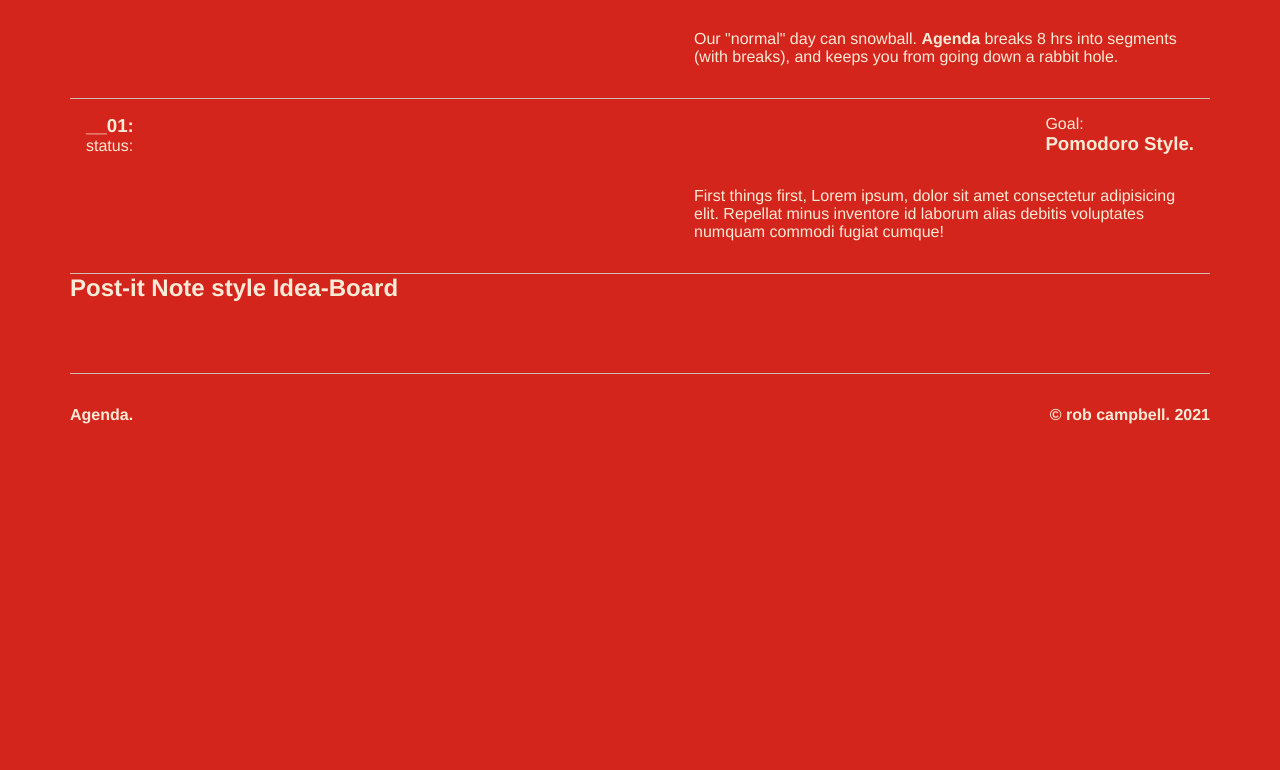
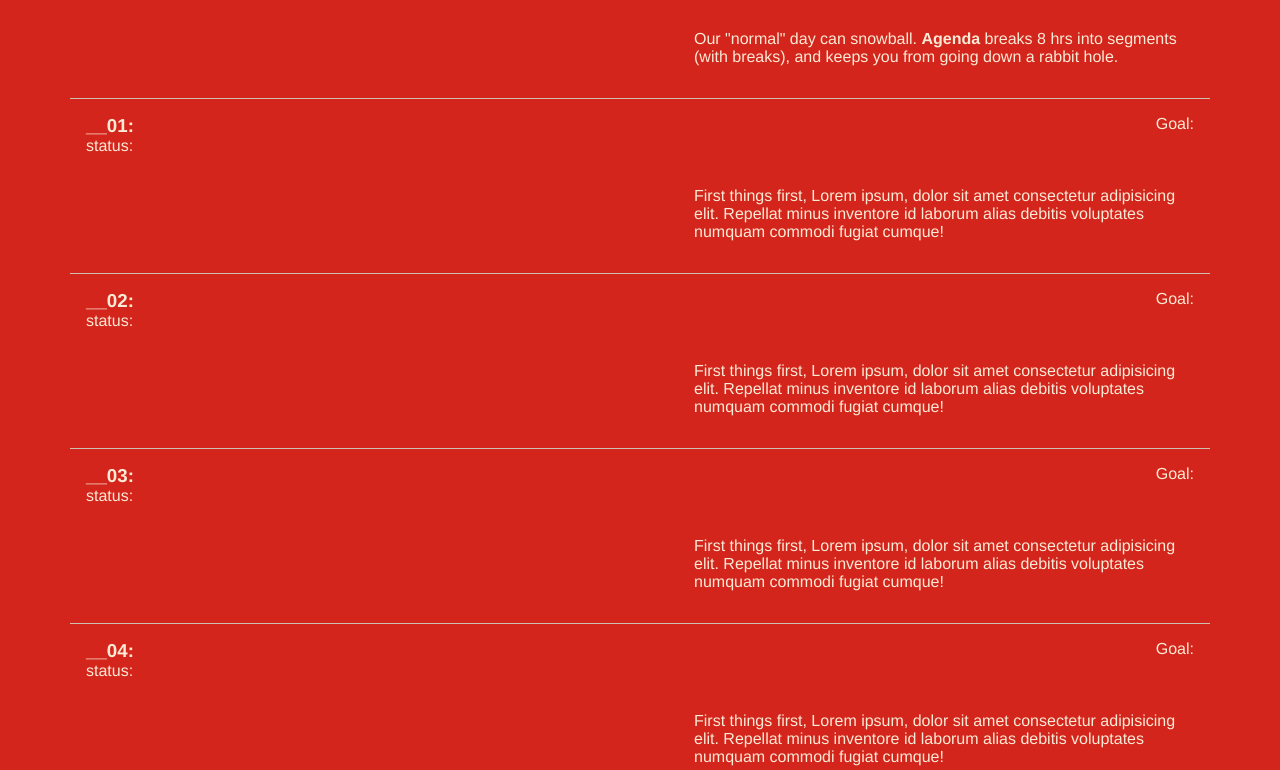
Before and after one commit to robdcampbell/Agenda, a React (Create React App) app: page / in a window 1280 px wide. Shown: the part 630-1400 px from the top of the page. Before the commit the page ends 1086 px from the top, so only its background shows below. Built offline with nearby package versions, Linux system fonts and the light colour scheme.

Commit message:
add segment feed and begin making each segment dynamic

```diff
--- a/src/App.css
+++ b/src/App.css
@@ -201,6 +201,7 @@ Idea Board
 */
 .idea__board {
   min-height: 100px;
+  padding: 1rem 0;
   border-bottom: var(--white-2) solid 1px;
 }
 
--- a/src/App.js
+++ b/src/App.js
@@ -4,6 +4,7 @@ import Header from "./components/Header";
 import IdeaBoard from "./components/IdeaBoard";
 import Intro from "./components/Intro";
 import Segment from "./components/Segment";
+import SegmentFeed from "./components/SegmentFeed";
 
 function App() {
   return (
@@ -12,7 +13,7 @@ function App() {
         <Header />
         <Intro />
         {/* 8 SECTIONS */}
-        <Segment />
+        <SegmentFeed />
 
         <IdeaBoard />
         <Footer />
--- a/src/components/IdeaBoard.js
+++ b/src/components/IdeaBoard.js
@@ -4,6 +4,7 @@ const IdeaBoard = () => {
   return (
     <section className="idea__board">
       <h2>Post-it Note style Idea-Board</h2>
+      <h2>Coming Soon...</h2>
     </section>
   );
 };
--- a/src/components/Segment.js
+++ b/src/components/Segment.js
@@ -1,16 +1,15 @@
 import React from "react";
 
-const Segment = () => {
+const Segment = ({ index }) => {
   return (
     <section className="intro__section">
       <div className="titles__intro">
         <div className="heading__left">
-          <h3>__01:</h3>
+          <h3>__0{index + 1}:</h3>
           <p>status:</p>
         </div>
         <div className="heading__right">
           <label htmlFor="">Goal: </label>
-          <h3>Pomodoro Style.</h3>
         </div>
       </div>
 
--- /dev/null
+++ b/src/components/SegmentFeed.js
@@ -0,0 +1,17 @@
+import React from "react";
+import Segment from "./Segment";
+
+const SegmentFeed = () => {
+  const segmentsArr = Array.from({ length: 8 }, (_, i) => i + 1);
+
+  console.log();
+  return (
+    <div>
+      {segmentsArr.map((x, index) => (
+        <Segment key={index} index={index} />
+      ))}
+    </div>
+  );
+};
+
+export default SegmentFeed;
```
